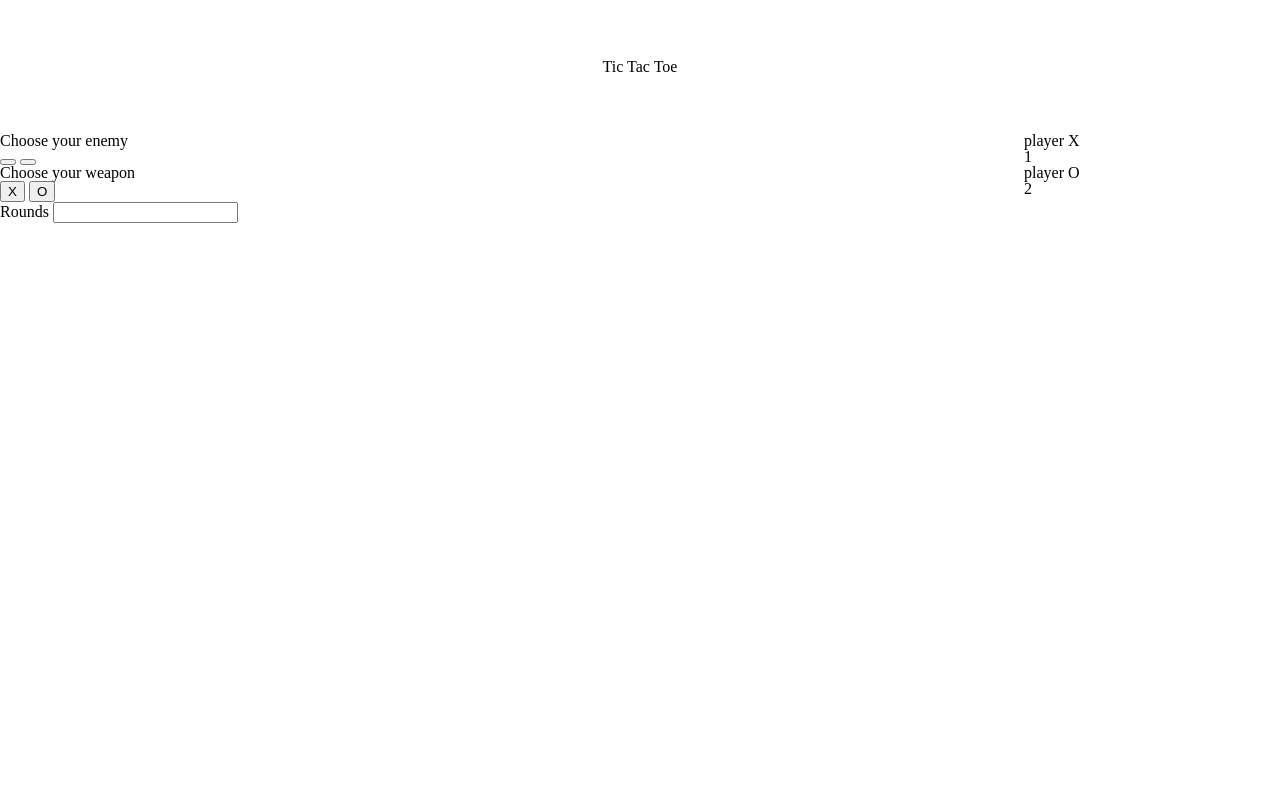
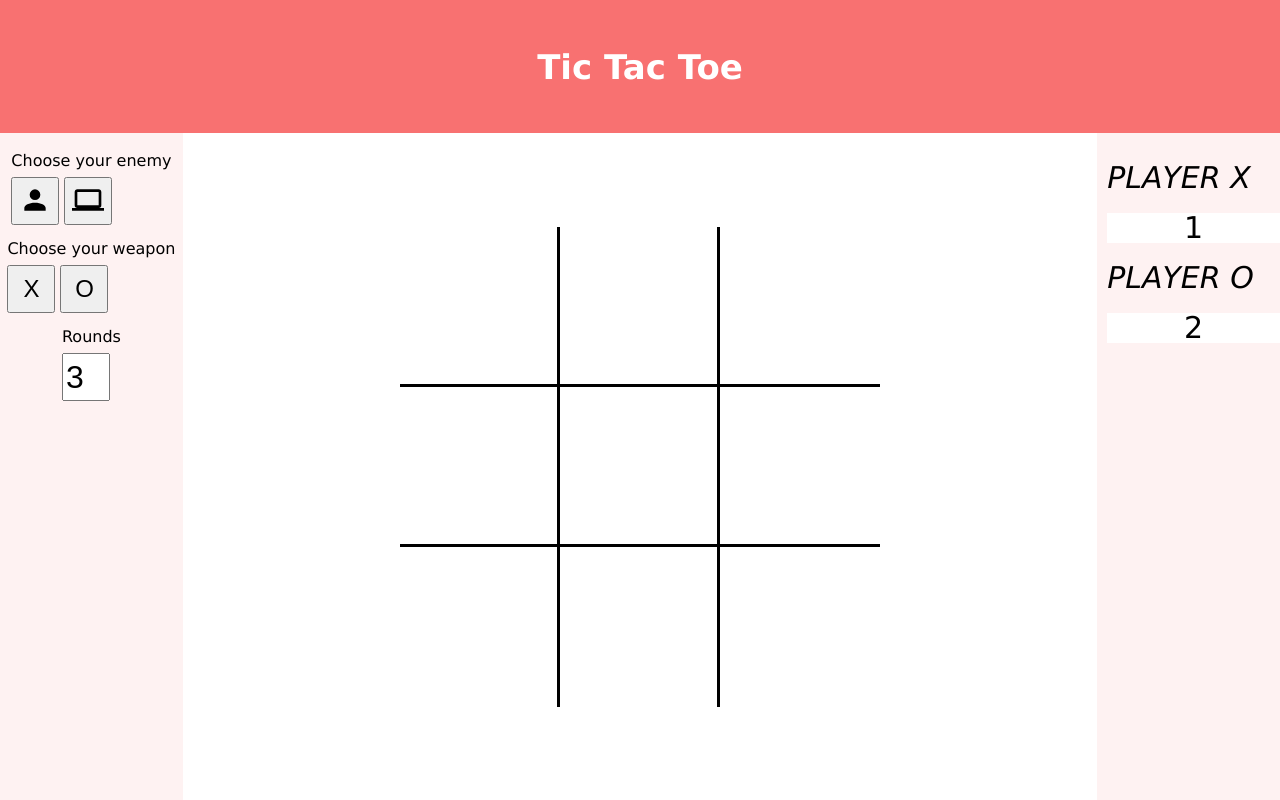
Before and after one commit to DevEliasKh/Tic-Tac-Toe, a plain HTML site: page index.html in a window 1280 px wide. Drawn offline with Linux system fonts and the light colour scheme.

Commit message:
finish css

```diff
--- a/index.html
+++ b/index.html
@@ -1,11 +1,10 @@
 <!DOCTYPE html>
 <html lang="en">
-
 	<head>
-   <meta charset="UTF-8">
-   <meta http-equiv="X-UA-Compatible" content="IE=edge">
-   <meta name="viewport" content="width=device-width, initial-scale=1.0">
-   <link rel="stylesheet" href="./style.css">
+		<meta charset="UTF-8" />
+		<meta http-equiv="X-UA-Compatible" content="IE=edge" />
+		<meta name="viewport" content="width=device-width, initial-scale=1.0" />
+		<link rel="stylesheet" href="./style.css" />
 		<script src="./app.js" defer></script>
 		<title>Tic Tac Toe</title>
 	</head>
@@ -17,8 +16,18 @@
 		<nav class="left-side">
 			<div>
 				<p>Choose your enemy</p>
-         <button></button>
-         <button></button>
+				<button>
+					<svg xmlns="http://www.w3.org/2000/svg" viewBox="0 0 24 24">
+						<path
+							d="M12,4A4,4 0 0,1 16,8A4,4 0 0,1 12,12A4,4 0 0,1 8,8A4,4 0 0,1 12,4M12,14C16.42,14 20,15.79 20,18V20H4V18C4,15.79 7.58,14 12,14Z" />
+					</svg>
+				</button>
+				<button>
+					<svg xmlns="http://www.w3.org/2000/svg" viewBox="0 0 24 24">
+						<path
+							d="M4,6H20V16H4M20,18A2,2 0 0,0 22,16V6C22,4.89 21.1,4 20,4H4C2.89,4 2,4.89 2,6V16A2,2 0 0,0 4,18H0V20H24V18H20Z" />
+					</svg>
+				</button>
 			</div>
 			<div>
 				<p>Choose your weapon</p>
@@ -27,7 +36,7 @@
 			</div>
 			<div>
 				<label for="round-number">Rounds</label>
-         <input type="number" id="round-number">
+				<input type="number" id="round-number" value="3" />
 			</div>
 		</nav>
 		<main>
@@ -44,13 +53,10 @@
 			</div>
 		</main>
 		<nav class="right-side">
-      <p>
-      player X
-      </p>
+			<p>player X</p>
 			<div>1</div>
 			<p>player O</p>
 			<div>2</div>
 		</nav>
 	</body>
-
 </html>
--- a/style.css
+++ b/style.css
@@ -131,12 +131,17 @@ table {
 
 /* actual css */
 
+* {
+	box-sizing: border-box;
+}
+
 body {
 	height: 100vh;
 	width: 100vw;
+	font-family: Verdana, Geneva, Tahoma, sans-serif;
 
 	display: grid;
-	grid-template: 1fr 5fr / 1fr 3fr 1fr;
+	grid-template: 1fr 5fr / 1fr 5fr 1fr;
 	grid-template-areas:
 		'header header header'
 		'left-side main right-side'
@@ -144,13 +149,61 @@ body {
 }
 
 header {
+	height: 100%;
+	width: 100%;
+	background-color: #f87171;
+	color: white;
+	font-size: 34px;
+	font-weight: 800;
+
 	grid-area: header;
-	align-self: center;
-	justify-self: center;
+
+	display: flex;
+	justify-content: center;
+	align-items: center;
 }
 
 .left-side {
 	grid-area: left-side;
+	display: flex;
+	align-items: center;
+	flex-direction: column;
+	gap: 1rem;
+	padding-top: 20px;
+	background-color: #fef2f2;
+}
+
+.left-side div:nth-child(3) {
+	display: flex;
+	flex-direction: column;
+}
+
+button {
+	width: 3rem;
+	height: 3rem;
+	margin-top: 0.5rem;
+}
+
+button svg {
+	fill: black;
+	width: 2rem;
+	height: auto;
+}
+
+.left-side div:nth-child(2) button {
+	font-size: 24px;
+}
+
+input {
+	width: 3rem;
+	height: 3rem;
+	margin-top: 0.5rem;
+	font-size: 2rem;
+}
+
+.left-side div p,
+label {
+	font-weight: 500;
 }
 
 main {
@@ -159,6 +212,48 @@ main {
 	justify-self: center;
 }
 
+.gameboard {
+	display: grid;
+	grid-template: repeat(3, 1fr) / repeat(3, 1fr);
+}
+
+.gameboard div {
+	width: 10rem;
+	height: 10rem;
+
+	display: grid;
+	justify-content: center;
+	align-items: center;
+}
+
+.gameboard div:nth-child(3n + 1),
+.gameboard div:nth-child(3n + 2) {
+	border-right: 3px solid #000;
+}
+
+.gameboard div:nth-child(-n + 6) {
+	border-bottom: 3px solid #000;
+}
+
 .right-side {
 	grid-area: right-side;
+	background-color: #fef2f2;
+	padding-top: 30px;
+	padding-left: 10px;
+
+	display: flex;
+	flex-direction: column;
+	gap: 20px;
 }
+
+.right-side p {
+	text-transform: uppercase;
+	font-style: italic;
+	font-size: 30px;
+}
+
+.right-side div {
+	background-color: #fff;
+	text-align: center;
+	font-size: 30px;
+}
```
Lines whose indentation alone changed are shown as unchanged.
